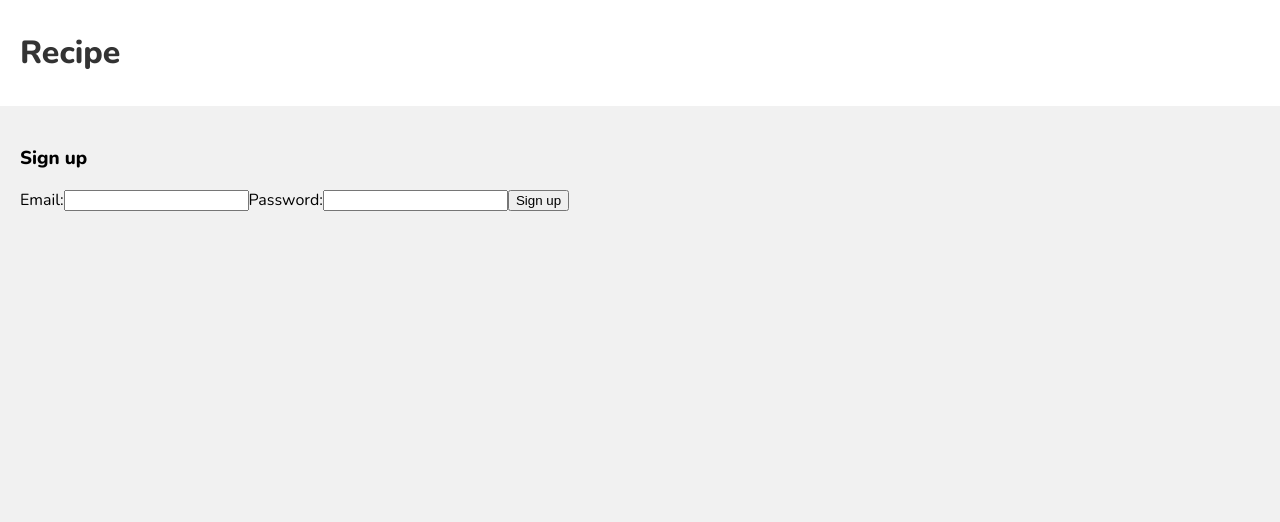
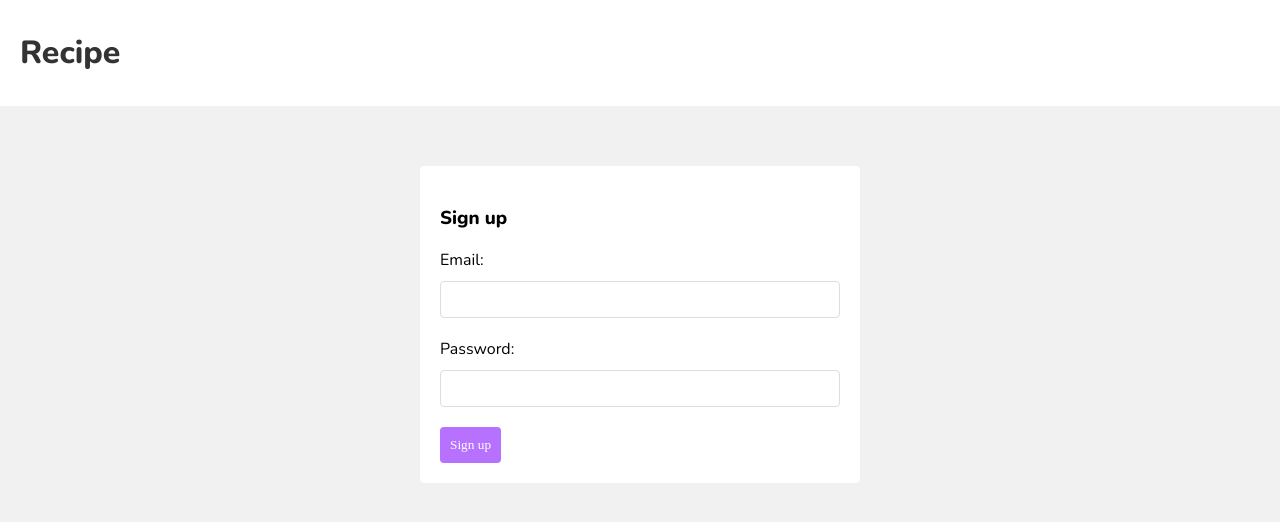
Before and after one commit to sarichatsee/problem-statement-recipe-team-3, a React (Create React App) app in the folder frontend/: page /signup in a window 1280 px wide. Shown: the top 522 px of the page. Built offline with nearby package versions, Linux system fonts and the light colour scheme.

Commit message:
Added styling

```diff
--- a/frontend/src/index.css
+++ b/frontend/src/index.css
@@ -31,3 +31,102 @@
     padding: 20px;
     margin: 0 auto;
 }
+/* homepage */
+.home {
+    display: grid;
+    grid-template-columns: 3fr 1fr;
+    gap: 100px;
+  }
+  .recipe-details {
+    background: #fff;
+    border-radius: 4px;
+    margin: 20px auto;
+    padding: 20px;
+    position: relative;
+    box-shadow: 2px 2px 5px rgba(0,0,0,0.05);
+  }
+  .recipe-details h4 {
+    margin: 0 0 10px 0;
+    font-size: 1.2em;
+    color: var(--primary);
+  }
+  .recipe-details p {
+    margin: 0;
+    font-size: 0.9em;
+    color: #555;
+  }
+  .recipe-details span {
+    position: absolute;
+    top: 20px;
+    right: 20px;
+    cursor: pointer;
+    background: #f1f1f1;
+    padding: 6px;
+    border-radius: 50%;
+    color: #333;
+  }
+
+  /* new recipe form */
+  label, input {
+    display: block;
+  }
+  input {
+    padding: 10px;
+    margin-top: 10px;
+    margin-bottom: 20px;
+    width: 100%;
+    border: 1px solid #ddd;
+    border-radius: 4px;
+    box-sizing: border-box;
+  }
+  form button {
+    background: var(--primary);
+    border: 0;
+    color: #fff;
+    padding: 10px;
+    font-family: "Poppins";
+    border-radius: 4px;
+    cursor: pointer;
+  }
+  div.error {
+    padding: 10px;
+    background: #ffefef;
+    border: 1px solid var(--error);
+    color: var(--error);
+    border-radius: 4px;
+    margin: 20px 0;
+  }
+  input.error {
+    border: 1px solid var(--error);
+  }
+
+  /* navbar */
+  nav {
+    display: flex;
+    align-items: center;
+  }
+
+  nav a {
+    margin-left: 10px;
+  }
+
+  nav button {
+    background: #fff;
+    color: var(--primary);
+    border: 2px solid var(--primary);
+    padding: 6px 10px;
+    border-radius: 4px;
+    font-family: "Poppins";
+    cursor: pointer;
+    font-size: 1em;
+    margin-left: 10px;
+  }
+
+  /* auth forms */
+  form.signup, form.login {
+    max-width: 400px;
+    margin: 40px auto;
+    padding: 20px;
+    background: #fff;
+    border-radius: 4px;
+  }
```
